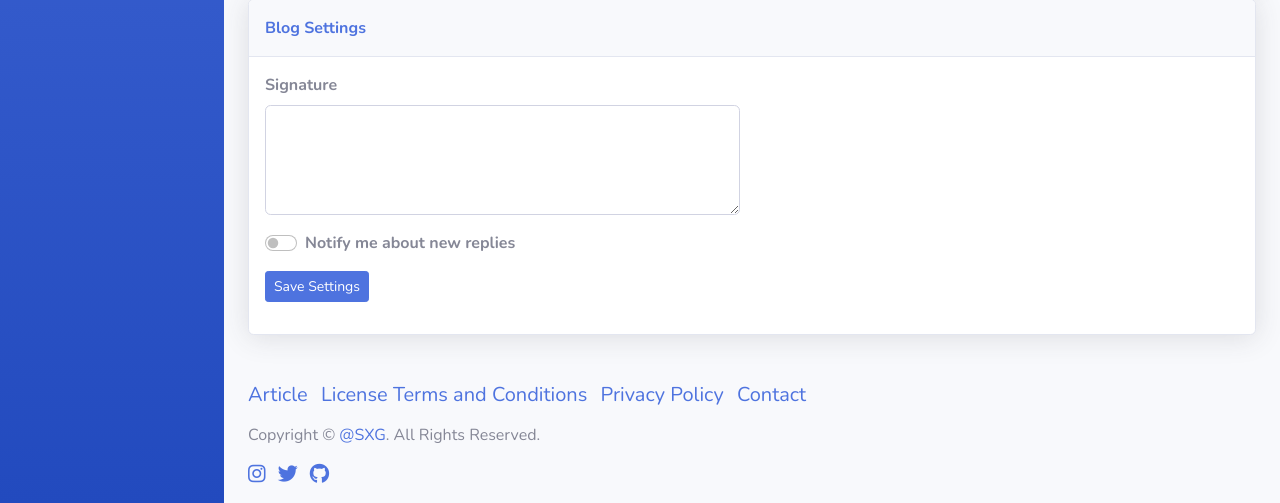
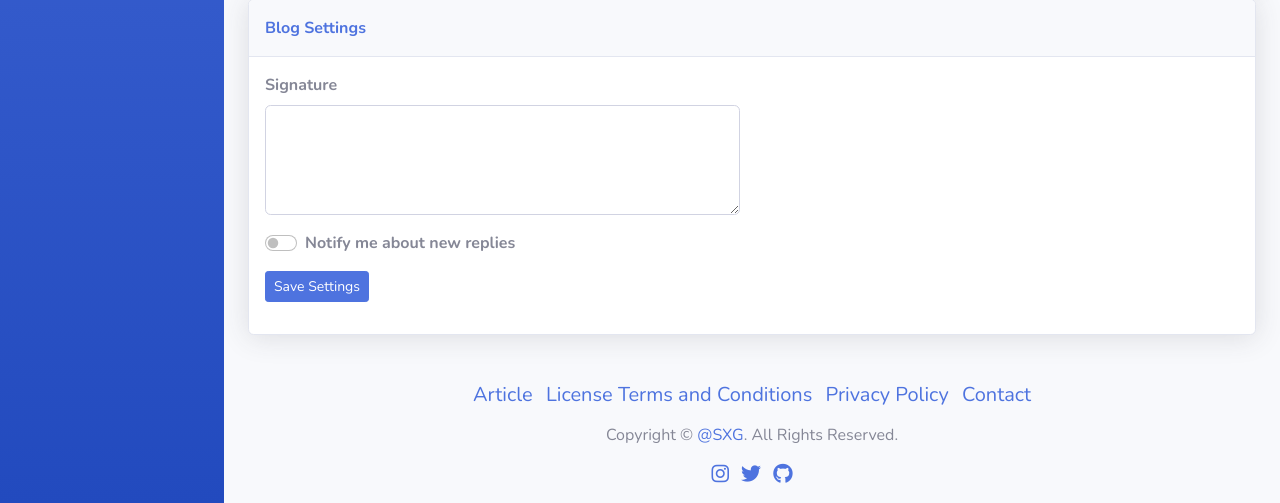
Before and after one commit to salahxgamer/elearning, a PHP site: page /profile.php in a window 1280 px wide. Shown: the part 991-1494 px from the top of the page. Run offline with PHP 8.4, Linux system fonts and the light colour scheme; the visitor is signed in with stand-in values (Sample User, id 1); tables that the repository leaves empty or names only in its code hold one stand-in row (values such as "Sample post"); some libraries are stand-ins or nearby versions.

Commit message:
Fixed footer text to be centered

```diff
--- a/components/footer.php
+++ b/components/footer.php
@@ -1,4 +1,4 @@
-<footer class="footer blog-footer">
+<footer class="footer blog-footer text-center">
         <div class="container">
                 <ul class="list-inline mb-3 h5">
                         <li class="list-inline-item"><a class="text-decoration-none" href="#">Article</a></li>
```
